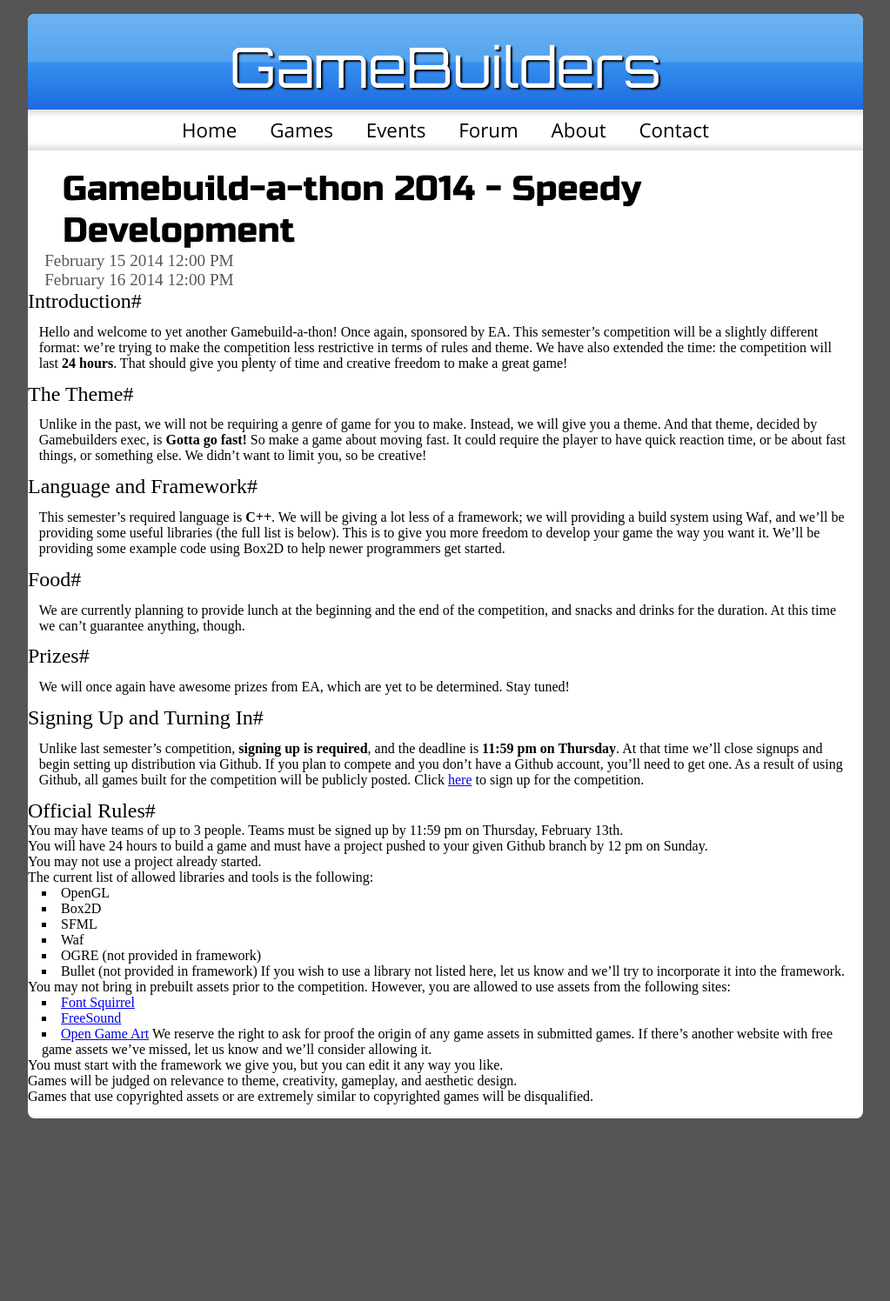
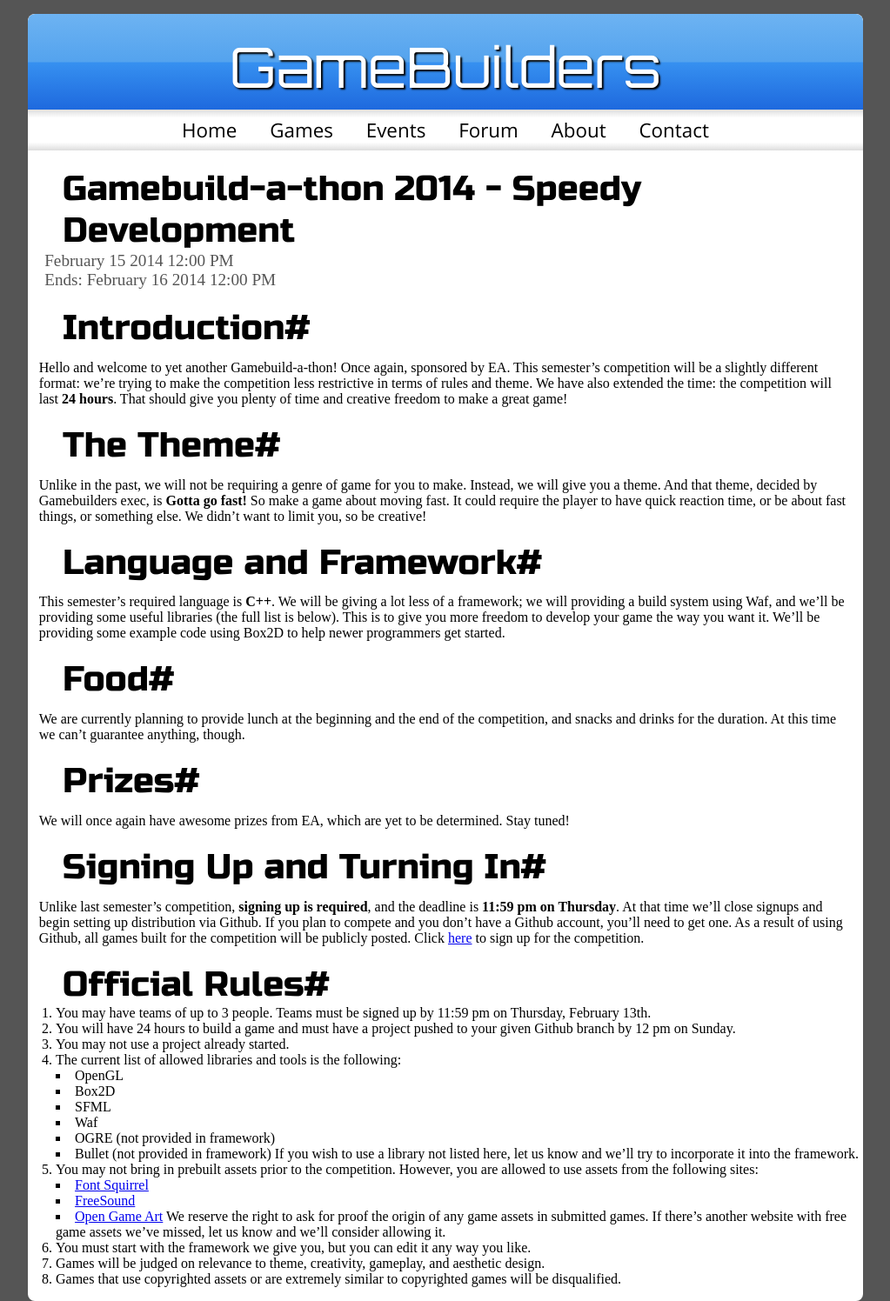
Before and after one commit to GameBuilders/gamebuilders-site, a Jekyll site: the page built from events/_posts/2014-1-29-speedy-development.markdown, in a window 1280 px wide. Shown: the whole page at 87% size, without its empty margins (128-1151 px from the left). Built offline with Jekyll 4.4.1, drawn with Linux system fonts in a browser that asks for light colours; some web fonts are replaced; Markdown is read by kramdown in place of the engine named in the settings; before the commit the page ends 1286 px from its top, so only the background shows below that.

Commit message:
fix event article formatting

```diff
--- a/_layouts/event.html
+++ b/_layouts/event.html
@@ -5,6 +5,6 @@ layout: default
 
 <div class="event-time"><time>{{ page.date | date: "%B %-d %Y %H:%M %p" }}</time></div>
 {% if page.duration %}
-<div class="event-time">{{ page.duration }}</div>
+<div class="event-time">Ends: {{ page.duration }}</div>
 {% endif %}
-<div>{{ content }}</div>
+{{ content }}
--- a/css/events.css
+++ b/css/events.css
@@ -1,6 +1,5 @@
 section.event {
-    margin-left: 32px;
-    margin-right: 32px;
+    margin: 1em;
 }
 
 section.event h2 {
--- a/css/site.css
+++ b/css/site.css
@@ -125,6 +125,11 @@ article ul {
     margin-left: 1em;
 }
 
+article ol {
+    list-style-position: inside;
+    margin-left: 1em;
+}
+
 img.small {
     display: inline;
     float: left;
```
